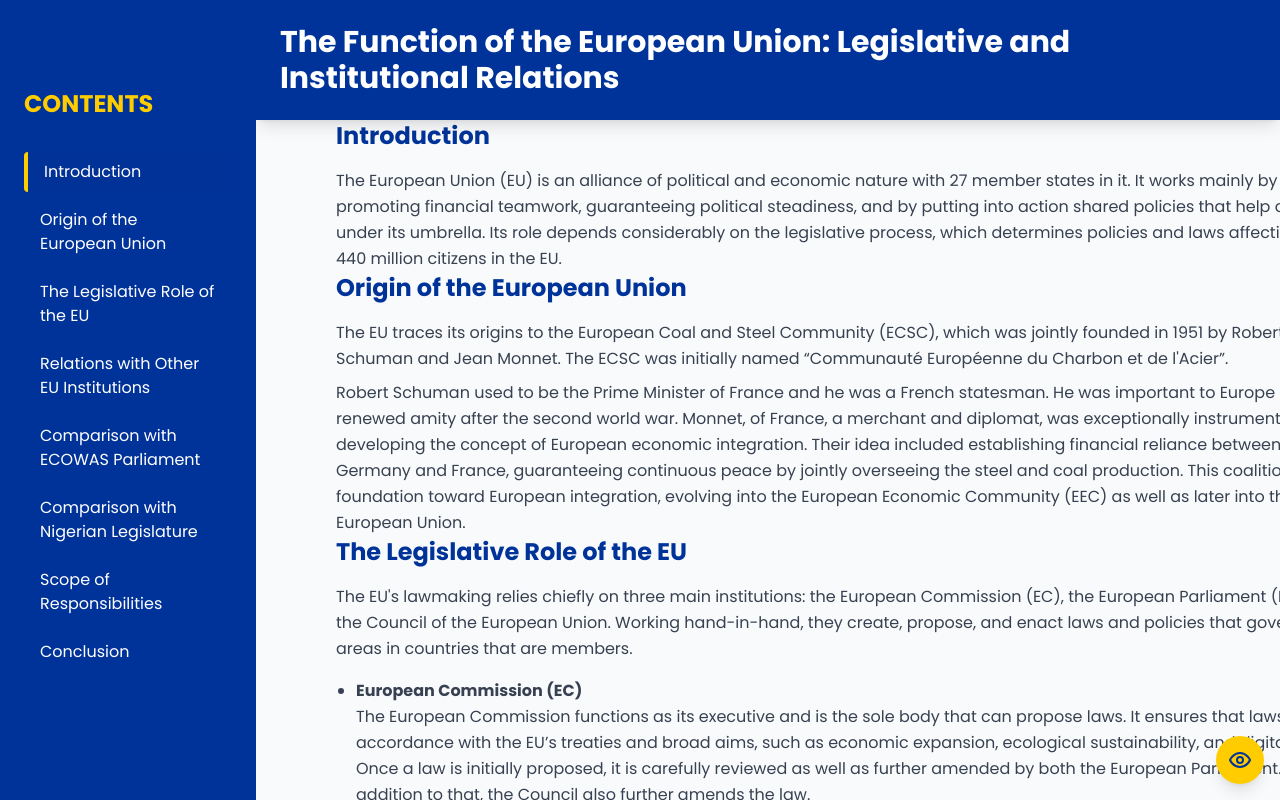
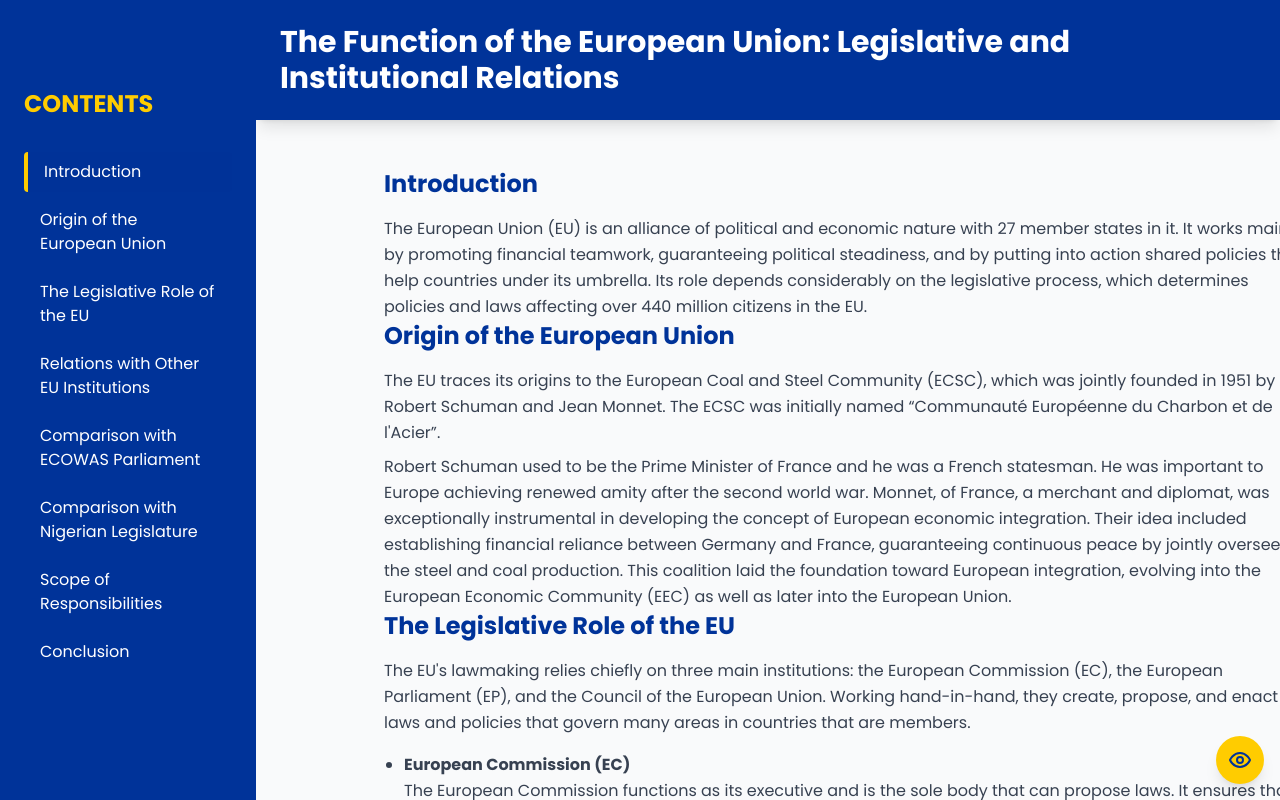
Before and after one commit to abupraise/legislations-institutions, a React (Vite) app: page / in a window 1280 px wide. Built offline with nearby package versions, Linux system fonts and the light colour scheme.

Commit message:
Updating page

```diff
--- a/src/App.tsx
+++ b/src/App.tsx
@@ -107,7 +107,7 @@
           </h1>
         </header>
 
-        <div className="w-full max-w-4xl md:max-w-5xl xl:max-w-7xl 2xl:max-w-[100rem] 3xl:max-w-[120rem] 4xl:max-w-[140rem] mx-auto md:mx-12 xl:mx-20 2xl:mx-32">
+        <div className="w-full max-w-4xl md:max-w-5xl xl:max-w-7xl 2xl:max-w-[100rem] 3xl:max-w-[120rem] 4xl:max-w-[140rem] mx-auto md:mx-12 xl:mx-20 2xl:mx-32 p-6 md:p-8 xl:p-12">
         <section id="introduction" className="scroll-mt-24">
             <h2 className="text-2xl font-bold text-eu-blue mb-4">Introduction</h2>
             <p className="text-gray-700 leading-relaxed">
```
